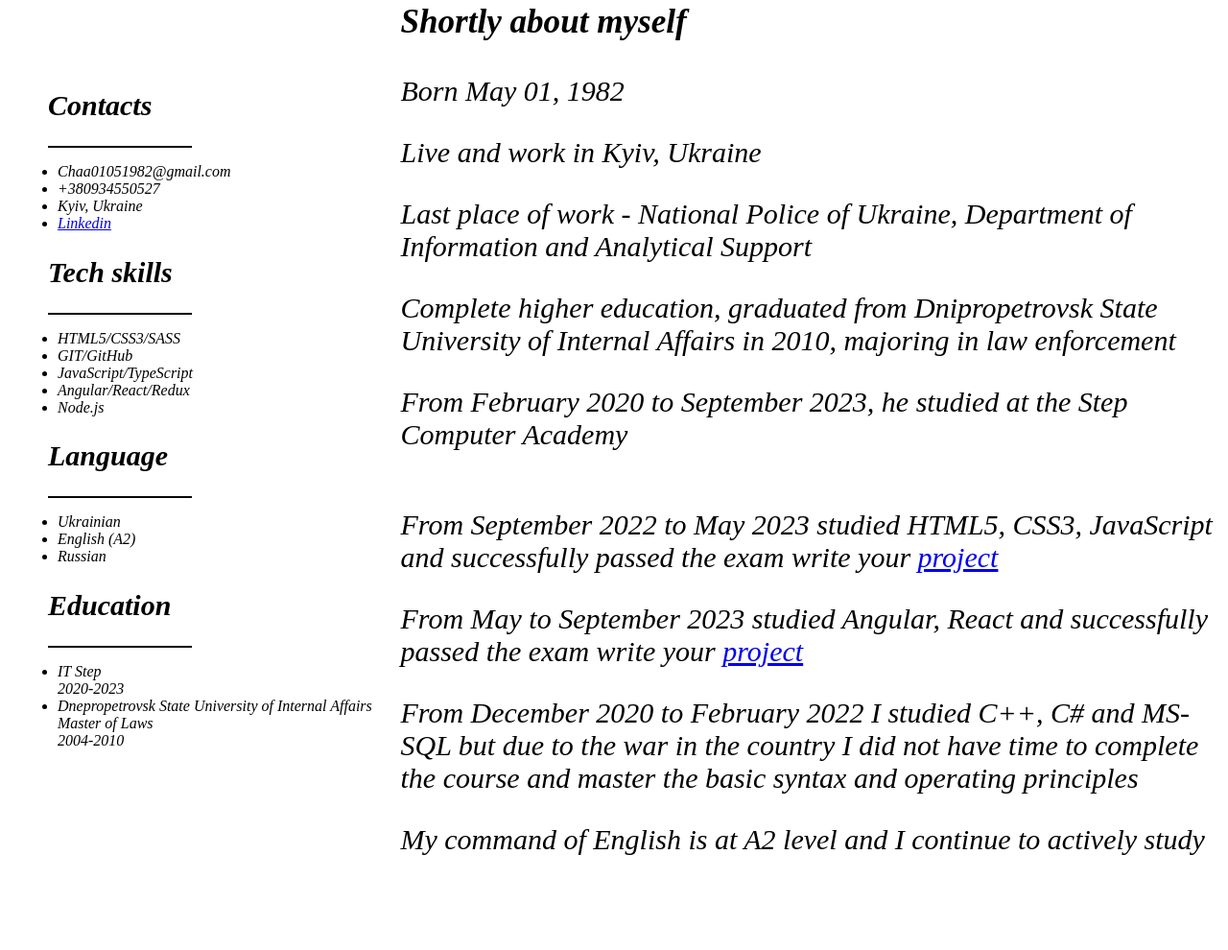
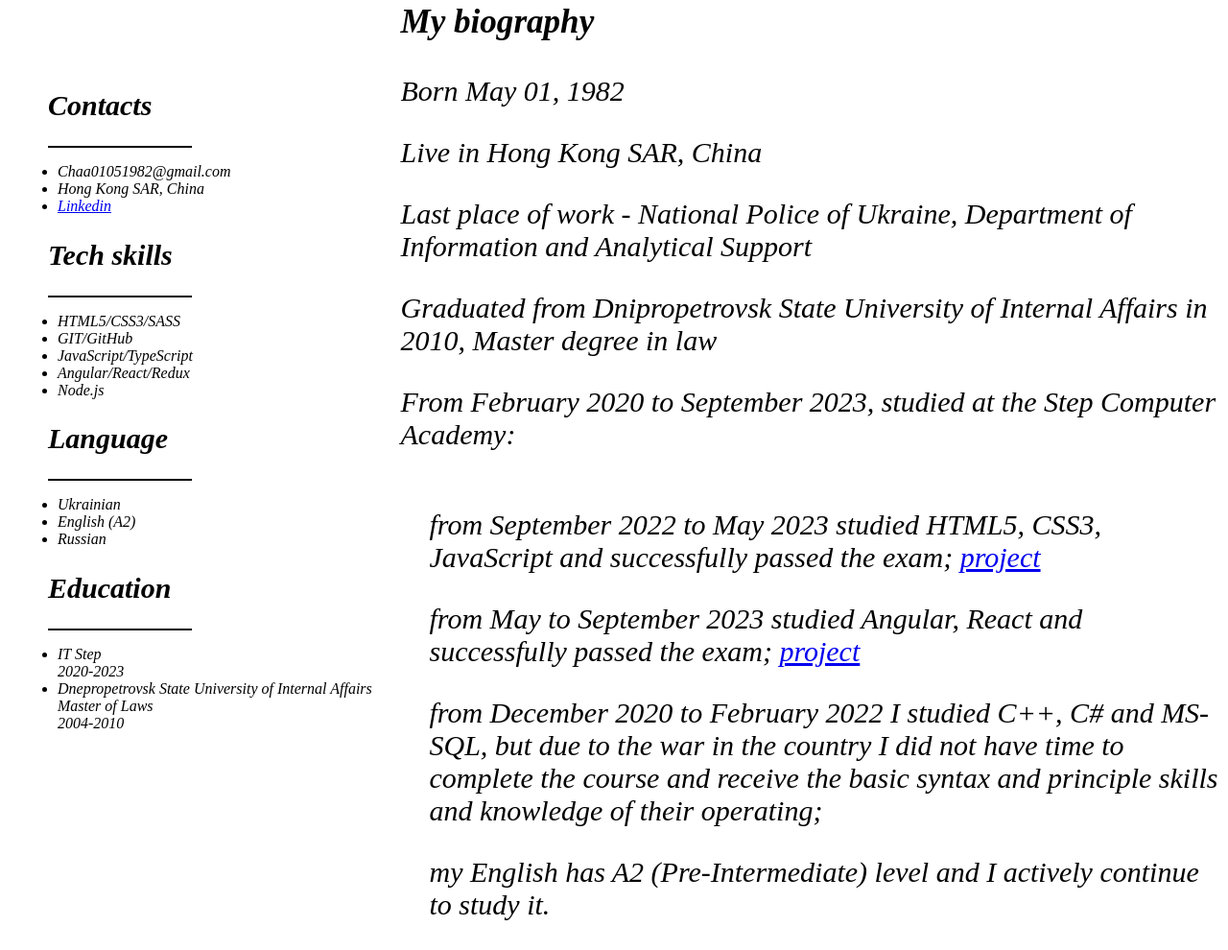
Before and after one commit to Chaa1982/CV, a plain HTML site: page index.html in a window 1280 px wide. Shown: the part 359-1349 px from the top of the page at 96% size. Before the commit the page ends 1281 px from the top, so only its background shows below. Drawn offline with Linux system fonts and the light colour scheme.

Commit message:
added a new place of living

```diff
--- a/index.html
+++ b/index.html
@@ -24,8 +24,7 @@
                 <div class="lines"></div>
                 <ul>
                     <li>Chaa01051982@gmail.com</li>
-                    <li>+380934550527</li>
-                    <li>Kyiv, Ukraine</li>
+                    <li>Hong Kong SAR, China</li>
                     <li><a href="linkedin.com/in/андрій-чаплинський-28443717b">Linkedin</a></li>
                 </ul>
             </section>
@@ -60,17 +59,17 @@
         </aside>
         <section class="main-section">
             <div class="main-content-biographi">
-                <h3>Shortly about myself</h3>
+                <h3>My biography</h3>
                 <p className='p-biography'>Born May 01, 1982</p>
-                <p className='p-biography'>Live and work in Kyiv, Ukraine</p>
+                <p className='p-biography'>Live in Hong Kong SAR, China</p>
                 <p className='p-biography'>Last place of work - National Police of Ukraine, Department of Information and Analytical Support</p>
-                <p className='p-biography'>Complete higher education, graduated from Dnipropetrovsk State University of Internal Affairs in 2010, majoring in law enforcement</p>
-                <p className='p-biography'>From February 2020 to September 2023, he studied at the Step Computer Academy</p>
+                <p className='p-biography'>Graduated from Dnipropetrovsk State University of Internal Affairs in 2010, Master degree in law </p>
+                <p className='p-biography'>From February 2020 to September 2023, studied at the Step Computer Academy:</p>
             </div>
             <div class="skills-wrap">
-                <p>
-                  From September 2022 to May 2023 studied HTML5, CSS3, JavaScript and
-                  successfully passed the exam write your
+                <p class="p-learn">
+                  from September 2022 to May 2023 studied HTML5, CSS3, JavaScript and
+                  successfully passed the exam;
                   <a
                     href="https://github.com/Chaa1982/music_platform_exam.git"
                     target="_blank"
@@ -78,9 +77,9 @@
                     project
                   </a>
                 </p>
-                <p>
-                  From May to September 2023 studied Angular, React and successfully
-                  passed the exam write your
+                <p class="p-learn">
+                  from May to September 2023 studied Angular, React and successfully
+                  passed the exam;
                   <a
                     href="https://github.com/Chaa1982/weatherReact.git"
                     target="_blank"
@@ -88,13 +87,13 @@
                     project
                   </a>
                 </p>
-                <p>
-                  From December 2020 to February 2022 I studied C++, C# and MS-SQL but
+                <p class="p-learn">
+                  from December 2020 to February 2022 I studied C++, C# and MS-SQL, but
                   due to the war in the country I did not have time to complete the
-                  course and master the basic syntax and operating principles
+                  course and receive the basic syntax and principle skills and knowledge of their operating;
                 </p>
-                <p>
-                  My command of English is at A2 level and I continue to actively study
+                <p class="p-learn">
+                  my English has A2 (Pre-Intermediate) level and I actively continue to study it.
                 </p>
               </div>
         </section>
--- a/media.css
+++ b/media.css
@@ -134,3 +134,9 @@
         width: 130px;
     }
 }
+
+
+
+.p-learn {
+    margin-left: 30px;
+}
```
